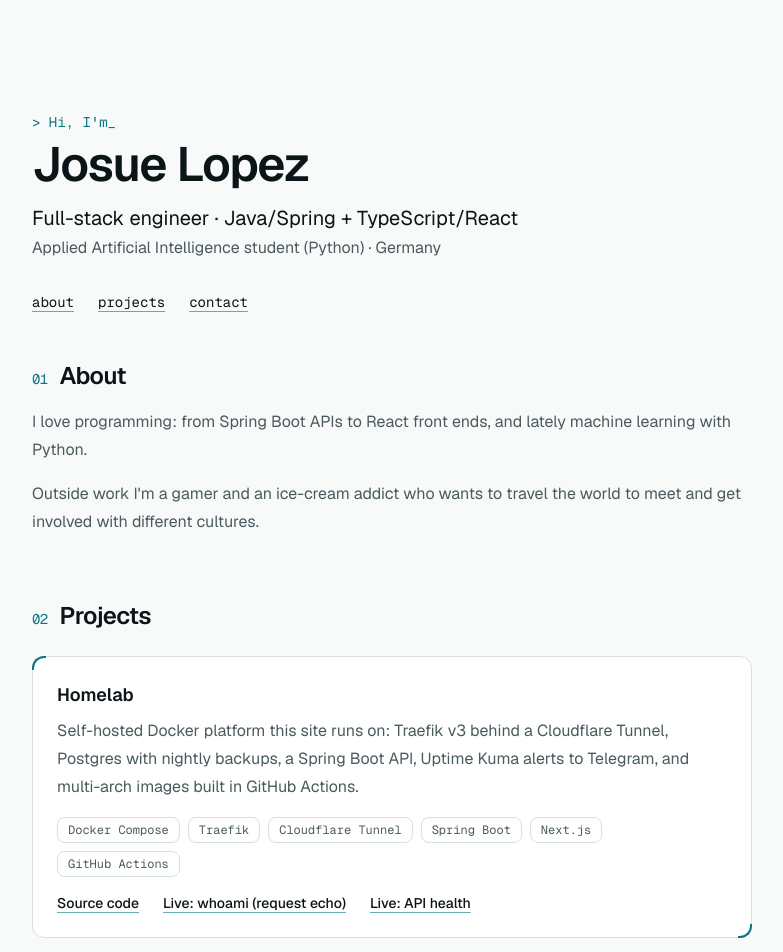
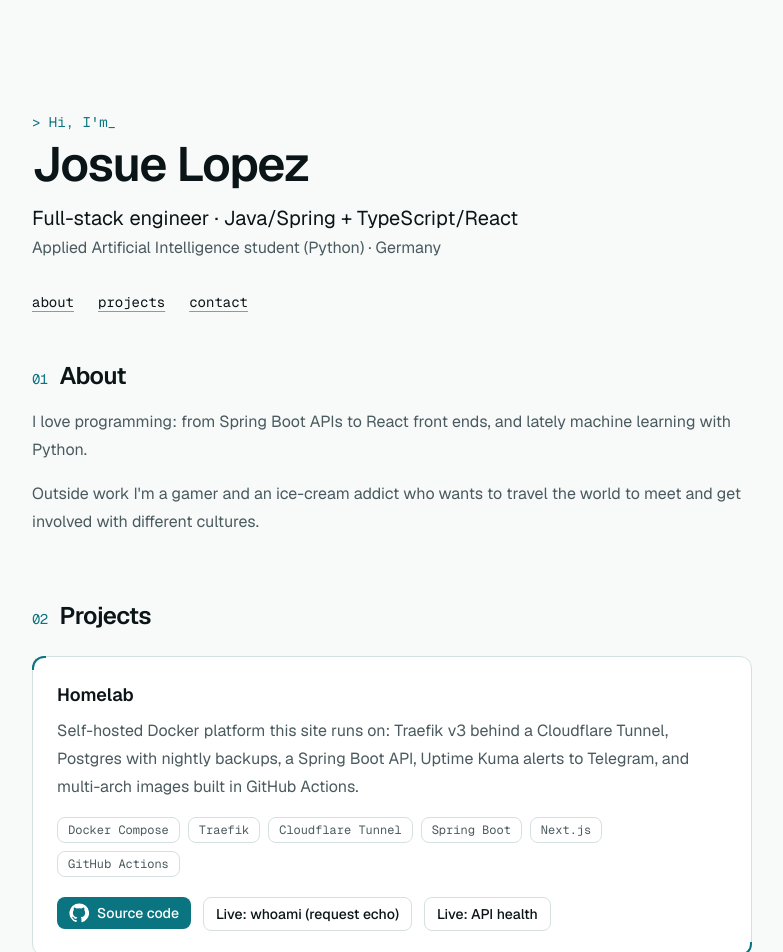
Before and after one commit to josue270193/homelab, a Next.js app in the folder apps/portfolio/: page / in a window 1280 px wide. Shown: the top 952 px of the page, without its empty margins (248-1031 px from the left). Built offline with nearby package versions, Linux system fonts and the light colour scheme.

Commit message:
Add LinkButton with rounded variants and micro-animations (#86) (#94)
Co-authored-by: Claude Opus 5.5 <noreply@anthropic.com>

```diff
--- /dev/null
+++ b/apps/portfolio/src/app/link-button.tsx
@@ -0,0 +1,55 @@
+import type { ReactNode } from "react";
+import type { Social } from "@/content/profile";
+import { Icon } from "./icons";
+
+// A link styled as a button (#86): navigation stays an <a>, so semantics and middle-click work.
+// Motion is opt-in via motion-safe: users with prefers-reduced-motion get color changes only.
+
+const base =
+  "inline-flex items-center gap-2 rounded-control font-medium " +
+  "transition-[color,background-color,border-color,box-shadow,translate,scale] duration-150 ease-out " +
+  "motion-safe:hover:-translate-y-px motion-safe:active:translate-y-0 motion-safe:active:scale-[0.97] " +
+  "focus-visible:outline-2 focus-visible:outline-offset-2 focus-visible:outline-primary";
+
+const variants = {
+  primary: "bg-primary text-primary-fg hover:shadow-glow",
+  secondary: "border border-border bg-surface hover:border-primary hover:text-primary hover:shadow-glow",
+  // primary/10 keeps primary text at >= 4.5:1 in light mode (15% would not).
+  ghost: "hover:bg-primary/10 hover:text-primary",
+};
+
+const sizes = {
+  sm: "px-3 py-1.5 text-sm",
+  md: "px-4 py-2",
+};
+
+type Props = {
+  href: string;
+  children: ReactNode;
+  variant?: keyof typeof variants;
+  size?: keyof typeof sizes;
+  icon?: Social["icon"];
+  // Extra screen-reader context, e.g. which project "Source code" belongs to.
+  srLabel?: string;
+  rel?: string;
+};
+
+export function LinkButton({ href, children, variant = "secondary", size = "md", icon, srLabel, rel }: Props) {
+  const external = href.startsWith("http");
+  return (
+    <a
+      href={href}
+      className={`${base} ${variants[variant]} ${sizes[size]}`}
+      {...(external && { target: "_blank", rel: ["noopener noreferrer", rel].filter(Boolean).join(" ") })}
+    >
+      {icon && <Icon name={icon} />}
+      {children}
+      {(srLabel || external) && (
+        <span className="sr-only">
+          {srLabel}
+          {external && " (opens in a new tab)"}
+        </span>
+      )}
+    </a>
+  );
+}
--- a/apps/portfolio/src/app/page.tsx
+++ b/apps/portfolio/src/app/page.tsx
@@ -1,5 +1,5 @@
 import { profile, projects, socials } from "@/content/profile";
-import { Icon } from "./icons";
+import { LinkButton } from "./link-button";
 
 // Colors, radii and glow come from the design-system tokens in globals.css (#85).
 const focus = "focus-visible:outline-2 focus-visible:outline-offset-2 focus-visible:outline-primary";
@@ -75,17 +75,17 @@ export default function Home() {
                       </li>
                     ))}
                   </ul>
-                  <ul className="mt-4 flex flex-wrap gap-x-6 gap-y-2 text-sm font-medium">
+                  <ul className="mt-5 flex flex-wrap gap-3">
                     <li>
-                      <a className={link} href={project.repo} target="_blank" rel="noopener noreferrer">
-                        Source code<span className="sr-only"> of {project.name} (opens in a new tab)</span>
-                      </a>
+                      <LinkButton href={project.repo} variant="primary" size="sm" icon="github" srLabel={` of ${project.name}`}>
+                        Source code
+                      </LinkButton>
                     </li>
                     {project.demos?.map((demo) => (
                       <li key={demo.href}>
-                        <a className={link} href={demo.href} target="_blank" rel="noopener noreferrer">
-                          Live: {demo.label}<span className="sr-only"> (opens in a new tab)</span>
-                        </a>
+                        <LinkButton href={demo.href} size="sm">
+                          Live: {demo.label}
+                        </LinkButton>
                       </li>
                     ))}
                   </ul>
@@ -101,14 +101,9 @@ export default function Home() {
           <ul className="mt-6 flex flex-wrap gap-4">
             {socials.map((s) => (
               <li key={s.label}>
-                <a
-                  href={s.href}
-                  {...(s.href.startsWith("http") && { target: "_blank", rel: "noopener noreferrer me" })}
-                  className={`inline-flex items-center gap-2 rounded-control border border-border bg-surface px-4 py-2 font-medium transition-[color,box-shadow] duration-200 hover:text-primary hover:shadow-glow ${focus}`}
-                >
-                  <Icon name={s.icon} />
+                <LinkButton href={s.href} icon={s.icon} rel="me">
                   {s.label}
-                </a>
+                </LinkButton>
               </li>
             ))}
           </ul>
@@ -118,7 +113,7 @@ export default function Home() {
       <footer className="border-t border-border py-6 text-center font-mono text-xs text-muted">
         © {profile.name} ·{" "}
         <a className={link} href={projects[0].repo} target="_blank" rel="noopener noreferrer">
-          self-hosted on my homelab
+          self-hosted on my homelab<span className="sr-only"> (opens in a new tab)</span>
         </a>
       </footer>
     </>
```
Also changed, not shown: 1 other file (tests, documents, lock files or other folders).
